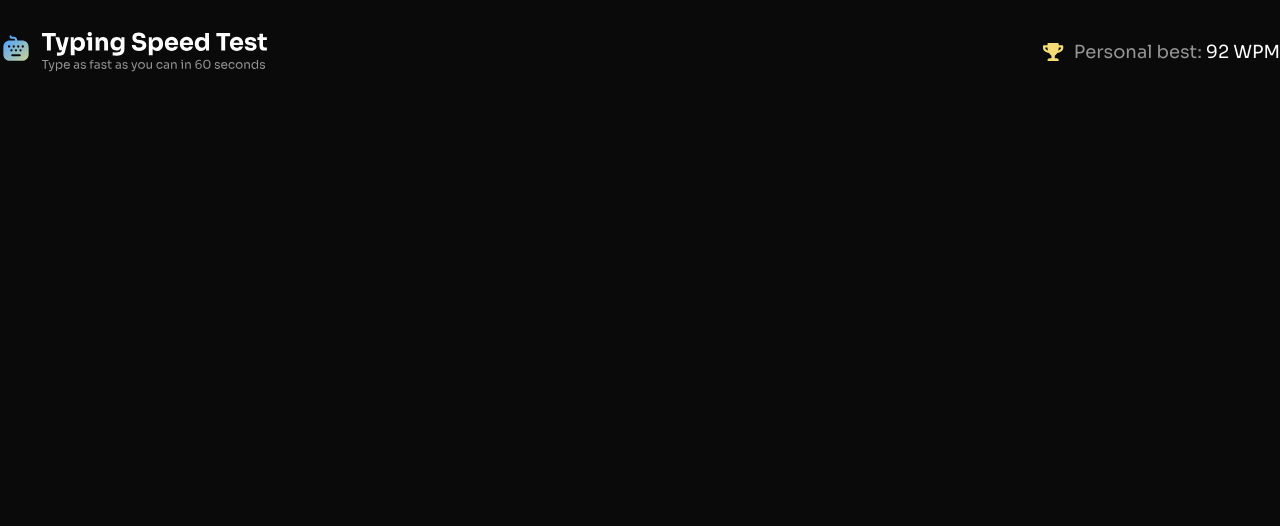
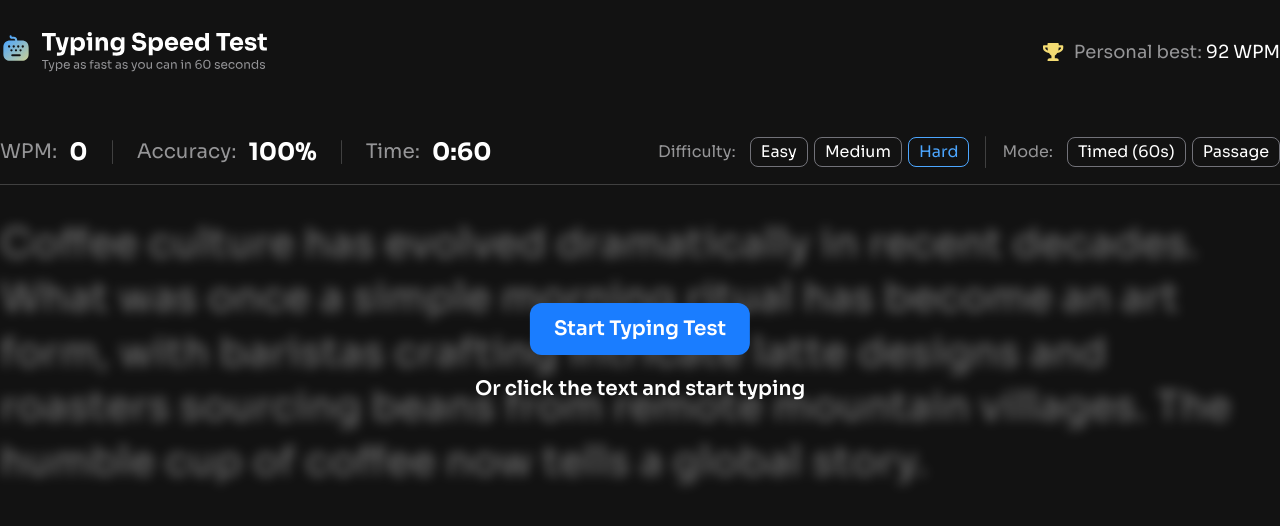
Before and after one commit to sam4web/typing-speed-test, a Vue app: page / in a window 1280 px wide. Shown: the top 526 px of the page. Built offline with nearby package versions, Linux system fonts and the light colour scheme.

Commit message:
create footer, stats, textcontainer and update styles

```diff
--- a/src/App.vue
+++ b/src/App.vue
@@ -1,11 +1,17 @@
 <script setup lang="ts">
   import Header from '@/components/Header.vue';
   import Stats from '@/components/Stats.vue';
+  import TextContainer from '@/components/TextContainer.vue';
+  import Footer from '@/components/Footer.vue';
 </script>
 
 <template>
-  <main class="max-w-7xl w-full mx-auto mt-8">
+  <div class="max-w-7xl w-full mx-auto mt-8">
     <Header />
-    <Stats />
-  </main>
+    <main class="my-16 space-y-8">
+      <Stats />
+      <TextContainer />
+    </main>
+    <!-- <Footer /> -->
+  </div>
 </template>
--- /dev/null
+++ b/src/components/Footer.vue
@@ -0,0 +1,12 @@
+<template>
+  <footer class="pt-8 border-t border-neutral-700 flex-center">
+    <button class="flex-center btn variant-secondary-dark gap-2.5">
+      Restart Test
+      <img
+        class="size-5"
+        src="@/assets/images/icon-restart.svg"
+        alt="restart icon"
+      />
+    </button>
+  </footer>
+</template>
--- a/src/components/Stats.vue
+++ b/src/components/Stats.vue
@@ -1,3 +1,48 @@
 <script setup lang="ts"></script>
 
-<template></template>
+<template>
+  <div class="flex-between border-b border-neutral-700 pb-4">
+    <div class="flex-center space-x-6">
+      <div class="flex-center space-x-3">
+        <p class="text-neutral-400 text-xl">WPM:</p>
+        <b class="text-neutral-0 text-2xl font-bold">0</b>
+      </div>
+      <div class="divider h-6" />
+      <div class="flex-center space-x-3">
+        <p class="text-neutral-400 text-xl">Accuracy:</p>
+        <b class="text-neutral-0 text-2xl font-bold">100%</b>
+      </div>
+      <div class="divider h-6" />
+      <div class="flex-center space-x-3">
+        <p class="text-neutral-400 text-xl">Time:</p>
+        <b class="text-neutral-0 text-2xl font-bold">0:60</b>
+      </div>
+    </div>
+
+    <div class="flex-center space-x-4">
+      <div class="space-x-3.5 flex-center">
+        <p class="text-base text-neutral-400">Difficulty:</p>
+        <div class="space-x-1.5 flex-center">
+          <button class="btn variant-select">Easy</button>
+          <button class="btn variant-select">Medium</button>
+          <button class="btn variant-select active">Hard</button>
+        </div>
+      </div>
+      <div class="divider h-8" />
+      <div class="space-x-3.5 flex-center">
+        <p class="text-base text-neutral-400">Mode:</p>
+        <div class="space-x-1.5 flex-center">
+          <button class="btn variant-select">Timed (60s)</button>
+          <button class="btn variant-select">Passage</button>
+        </div>
+      </div>
+    </div>
+  </div>
+</template>
+
+<style scoped>
+  @reference "@/style.css";
+  .divider {
+    @apply bg-neutral-700 w-px rounded-xs;
+  }
+</style>
--- /dev/null
+++ b/src/components/TextContainer.vue
@@ -0,0 +1,41 @@
+<script setup lang="ts">
+  import { ref } from 'vue';
+
+  const started = ref(false);
+  function startTest() {
+    if (started.value) return;
+    started.value = true;
+  }
+</script>
+
+<template>
+  <div
+    class="relative"
+    @click="startTest"
+  >
+    <div
+      v-if="!started"
+      class="absolute top-1/2 left-1/2 -translate-1/2 z-5"
+    >
+      <div class="flex-center flex-col space-y-5">
+        <button
+          @click="startTest"
+          class="btn variant-primary"
+        >
+          Start Typing Test
+        </button>
+        <p class="text-xl font-semibold text-neutral-0">Or click the text and start typing</p>
+      </div>
+    </div>
+
+    <p
+      class="text-[40px] leading-[1.36] tracking-[0.4px]"
+      :class="started ? 'text-neutral-400' : 'text-neutral-0 opacity-45 blur-[6px] select-none'"
+    >
+      Coffee culture has evolved dramatically in recent decades. What was once a simple morning
+      ritual has become an art form, with baristas crafting intricate latte designs and roasters
+      sourcing beans from remote mountain villages. The humble cup of coffee now tells a global
+      story.
+    </p>
+  </div>
+</template>
--- a/src/style.css
+++ b/src/style.css
@@ -30,7 +30,7 @@
     font-family: var(--font-sora);
     min-height: 100dvh;
     width: 100%;
-    @apply bg-neutral-950 antialiased;
+    @apply bg-neutral-900 antialiased;
     -webkit-font-smoothing: antialiased;
     -moz-osx-font-smoothing: grayscale;
   }
@@ -47,4 +47,28 @@
 }
 
 @layer components {
+  .btn {
+    @apply leading-none text-xl py-4 px-6 font-semibold rounded-xl tracking-normal focus:outline-2 outline-offset-2 transition-all cursor-pointer;
+
+    &.variant-select {
+      @apply text-base font-normal px-2.5 py-1.5 rounded-lg border text-neutral-0 border-neutral-500 outline-blue-400;
+
+      &.active,
+      &:hover {
+        @apply text-blue-400 border-blue-400;
+      }
+    }
+
+    &.variant-primary {
+      @apply text-neutral-0 bg-blue-600 hover:bg-blue-400 focus:outline-blue-400;
+    }
+
+    &.variant-secondary {
+      @apply text-neutral-900 bg-neutral-0 hover:opacity-90 focus:outline-blue-400;
+    }
+
+    &.variant-secondary-dark {
+      @apply p-4 text-neutral-0 bg-neutral-800 hover:opacity-90 focus:outline-blue-400;
+    }
+  }
 }
```
